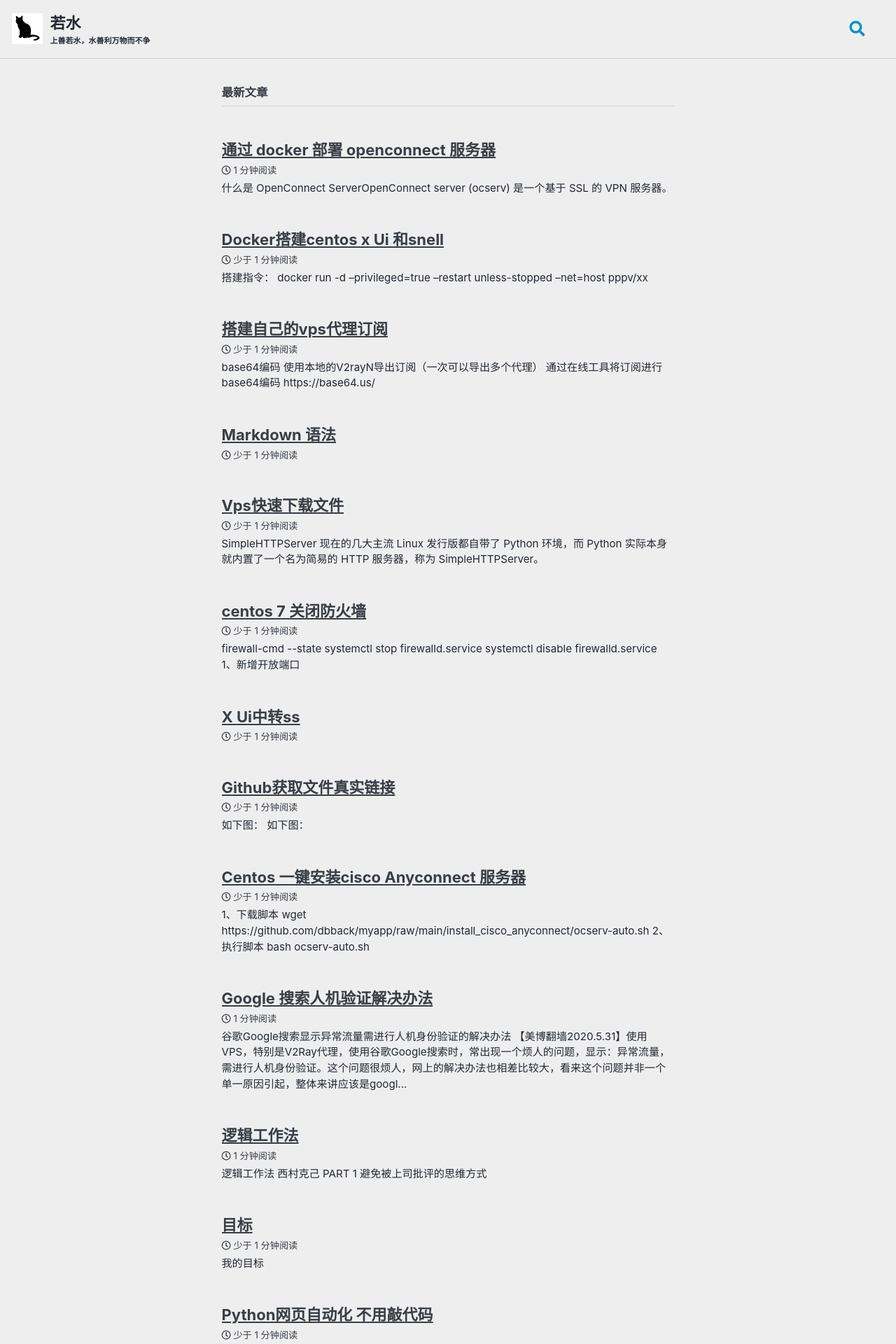
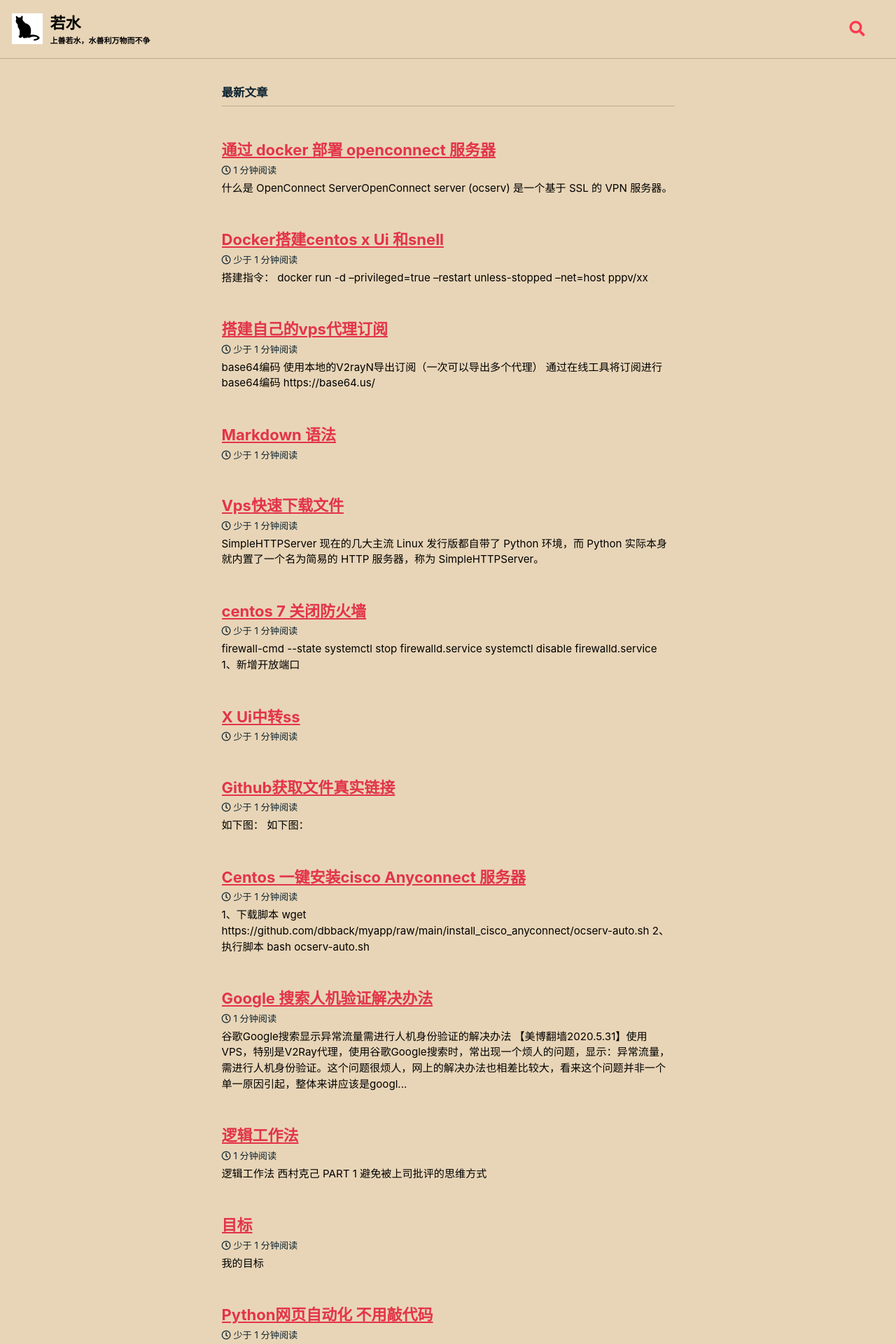
Before and after one commit to dbback/dbback.github.io, a Jekyll site: the page built from index.markdown, in a window 1280 px wide. Shown: the top 1920 px of the page at 70% size. Built offline with Jekyll 4.4.1, drawn with Linux system fonts in a browser that asks for light colours; cached includes are drawn as plain includes; some web fonts are replaced.

Commit message:
Update _config.yml

```diff
--- a/_config.yml
+++ b/_config.yml
@@ -12,7 +12,7 @@
 
 #theme                  : "minimal-mistakes-jekyll"
 #remote_theme           : "mmistakes/minimal-mistakes"
-minimal_mistakes_skin    : "air" #"aqua"  #"sunrise" #"dark" #"mint" #"dark" #"aqua" #"air"# "mint" # "air", "aqua", "contrast", "dark", "dirt", "neon", "mint", "plum", "sunrise"
+minimal_mistakes_skin    : "sunrise" #"aqua"  #"sunrise" #"dark" #"mint" #"dark" #"aqua" #"air"# "mint" # "air", "aqua", "contrast", "dark", "dirt", "neon", "mint", "plum", "sunrise"
 # "aqua","contrast","neon"
 # Site Settings
 locale                   : "zh"
```
